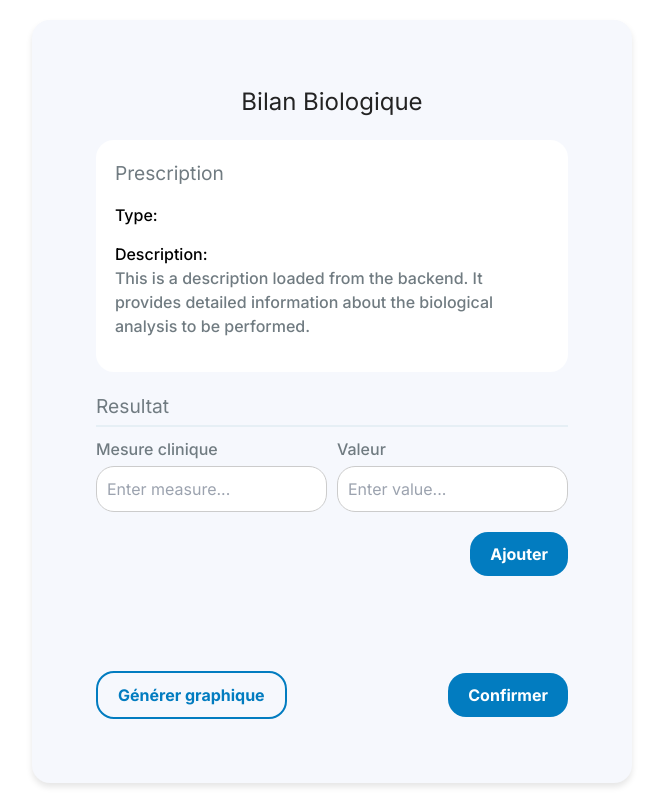
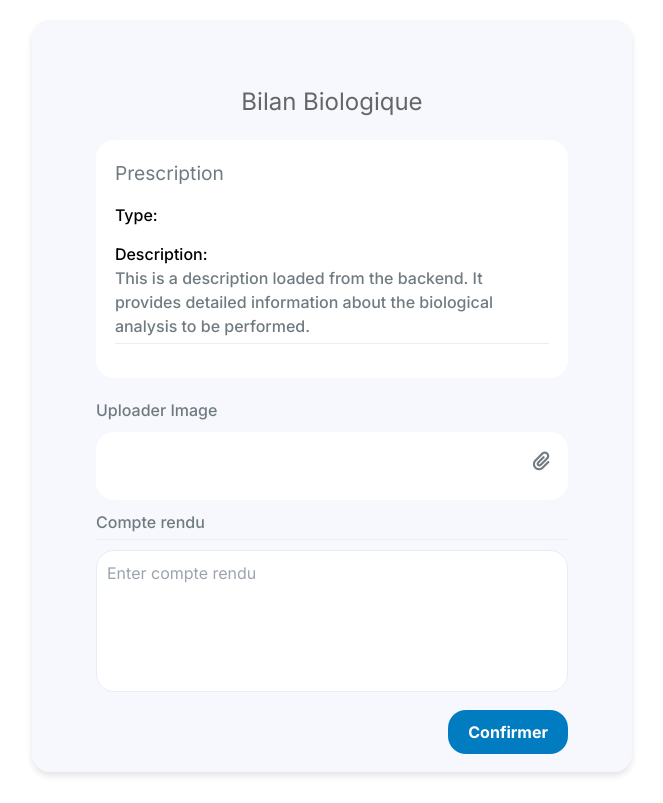
Before and after one commit to akaFatma/MedFlow, an Angular app in the folder frontend/: page /saisie-bilan in a window 1280 px wide. Shown: the whole page, without its empty margins (308-971 px from the left). Built offline with nearby package versions, Linux system fonts and the light colour scheme.

Commit message:
Your commit message

```diff
--- /dev/null
+++ b/frontend/src/app/components/saisie-bilan1/saisie-bilan1.component.html
@@ -0,0 +1,38 @@
+<div class="bilan-biologique-container">
+    <h2>Bilan Biologique</h2>
+
+    <!-- Prescription Section -->
+    <div class="prescription-section">
+      <h3>Prescription</h3>
+      <div class="text-group">
+        <label>Type:</label>
+      </div>
+      <div class="text-group">
+        <label>Description:</label>
+        <div class="description-text">
+          This is a description loaded from the backend. It provides detailed
+          information about the biological analysis to be performed.
+        </div>
+      </div>
+    </div>
+
+    <!-- Uploader Image Section -->
+    <label class="section-label">Uploader Image</label>
+    <div class="uploader-section">
+
+      <div class="upload-input">
+        <input type="file" id="fileUploader" />
+        <i class="fas fa-paperclip"></i>
+
+      </div>
+    </div>
+
+    <!-- Compte Rendu Section -->
+    <div class="form-group">
+      <label for="compteRendu">Compte rendu</label>
+      <textarea id="compteRendu" rows="5" placeholder="Enter compte rendu"></textarea>
+    </div>
+
+    <!-- Confirm Button -->
+    <button type="button" class="confirm-button">Confirmer</button>
+  </div>
--- /dev/null
+++ b/frontend/src/app/components/saisie-bilan1/saisie-bilan1.component.scss
@@ -0,0 +1,140 @@
+$primary-color: #027CC0;
+$secondary-color: #707B81;
+$light-gray: #F6F8FD;
+$border-radius: 18px;
+$line-color: #E6EFF5;
+$font-family: "Inter", sans-serif;
+
+.bilan-biologique-container {
+    background-color: #f6f8fd;
+    font-family: $font-family;
+    max-width: 600px;
+    margin: 20px auto;
+    padding: 5%;
+    border-radius: $border-radius;
+    box-shadow: 0 4px 6px rgba(0, 0, 0, 0.1);
+
+    h2 {
+      text-align: center;
+      font-size: 1.5rem;
+      margin-bottom: 20px;
+      color: #666666;
+    }
+
+    .prescription-section {
+      background-color: #fff;
+      border-radius: $border-radius;
+      margin-bottom: 20px;
+      padding: 4%;
+
+      h3 {
+        font-size: 1.2rem;
+        color: $secondary-color;
+        margin-bottom: 15px;
+      }
+
+      .text-group {
+        margin-bottom: 15px;
+
+        label {
+          font-weight: 500;
+          color: #000000;
+          margin-bottom: 5px;
+        }
+
+        .description-text {
+          color: $secondary-color;
+          font-weight: 500;
+          line-height: 1.5;
+          border-bottom: 1px solid $line-color;
+          padding-bottom: 5px;
+        }
+      }
+    }
+
+    .section-label {
+      font-weight: 500;
+      color: $secondary-color;
+      margin-bottom: 10px;
+      display: block; // Ensures it’s treated as a block-level element
+    }
+
+    .uploader-section {
+      margin-top: 5px; // Adjust spacing between label and uploader section
+      background-color: #fff;
+      border-radius: $border-radius;
+      padding: 2%; // Reduce padding for a smaller section
+      display: flex;
+      flex-direction: column;
+      min-height: 50px; // Ensure the uploader section has a consistent minimum height
+    margin-bottom: 10px;
+      .upload-input {
+        margin-bottom: 10px;
+        border-radius: $border-radius;
+        padding: 2%;
+        display: flex;
+        align-items: center;
+        position: relative;
+        height: 40px;
+
+        input[type="file"] {
+          display: none; // Hide the file input
+        }
+
+        i {
+          font-size: 1.2rem;
+          color: $secondary-color;
+          cursor: pointer;
+          margin-left: auto;
+          line-height: 40px;
+        }
+      }
+    }
+
+    .form-group {
+      margin-bottom: 10px;
+
+      label {
+        font-weight: 500;
+        color: $secondary-color;
+        display: block;
+        margin-bottom: 10px;
+        border-bottom: 1px solid $line-color;
+        padding-bottom: 5px;
+      }
+
+      textarea {
+        width: 100%;
+        padding: 10px;
+        border-radius: $border-radius;
+        border: 1px solid $line-color;
+        resize: none;
+        font-family: $font-family;
+        font-size: 1rem;
+        color: $secondary-color;
+
+        &:focus {
+          outline: none;
+          border: 1px solid $primary-color;
+        }
+      }
+    }
+
+    .confirm-button {
+      width: auto;
+      padding: 10px 20px;
+      background-color: $primary-color;
+      color: #fff;
+      border: none;
+      border-radius: $border-radius;
+      font-size: 1rem;
+      font-weight: bold;
+      cursor: pointer;
+      float: right;
+      margin-top: 2px;
+
+      &:hover {
+        background-color: darken($primary-color, 10%);
+      }
+    }
+  }
--- /dev/null
+++ b/frontend/src/app/components/saisie-bilan1/saisie-bilan1.component.ts
@@ -0,0 +1,20 @@
+import { Component, OnInit } from '@angular/core';
+import { ActivatedRoute } from '@angular/router';
+
+@Component({
+  selector: 'app-saisie-bilan1',
+  templateUrl: './saisie-bilan1.component.html',
+  styleUrls: ['./saisie-bilan1.component.scss'],
+})
+export class SaisieBilan1Component implements OnInit {
+  bilanId: string | null = null;
+
+  constructor(private route: ActivatedRoute) {}
+
+  ngOnInit(): void {
+    // Subscribe to query parameters to retrieve the 'id'
+    this.route.queryParams.subscribe((params) => {
+      this.bilanId = params['id'];  // Retrieves the modified 'id' from the URL
+    });
+  }
+}
--- /dev/null
+++ b/frontend/src/app/pages/radiologue/radiologue.component.html
@@ -0,0 +1,7 @@
+<div class="laborantin-page">
+    <app-sidebar></app-sidebar>
+    <div class="main-content">
+      <app-header></app-header>
+      <app-labo-table></app-labo-table>
+    </div>
+  </div>
--- /dev/null
+++ b/frontend/src/app/pages/radiologue/radiologue.component.scss
@@ -0,0 +1,18 @@
+.laborantin-page {
+    display: flex;
+    flex-wrap: nowrap;
+
+    .main-content {
+      flex: 1;
+      padding: 20px;
+    }
+
+    @media (max-width: 768px) {
+      flex-wrap: wrap;
+
+      .main-content {
+        margin-left: 0;
+        padding: 10px;
+      }
+    }
+  }
--- a/frontend/src/index.html
+++ b/frontend/src/index.html
@@ -1,17 +1,20 @@
 <!doctype html>
 <html lang="en">
 <head>
-  <!-- FontAwesome -->
+  <!-- Meta Tags -->
+  <meta charset="utf-8">
+  <meta name="viewport" content="width=device-width, initial-scale=1">
+  <title>GestionDPI</title>
+  <base href="/">
+
+  <!-- Favicon -->
+  <link rel="icon" type="image/x-icon" href="favicon.ico">
+
+  <!-- Font Awesome -->
   <link rel="stylesheet" href="https://cdnjs.cloudflare.com/ajax/libs/font-awesome/6.0.0-beta3/css/all.min.css" />
 
   <!-- Google Fonts -->
   <link href="https://fonts.googleapis.com/css2?family=Inter:wght@400;600&display=swap" rel="stylesheet" />
-
-  <meta charset="utf-8">
-  <title>GestionDPI</title>
-  <base href="/">
-  <meta name="viewport" content="width=device-width, initial-scale=1">
-  <link rel="icon" type="image/x-icon" href="favicon.ico">
 </head>
 <body>
   <app-root></app-root>
```
Also changed, not shown: frontend/src/app/app.routes.ts (+9 -3 lines), frontend/src/app/pages/radiologue/radiologue.component.ts (added, +14 -0 lines), frontend/src/app/components/labo-table/labo-table.component.html (indentation only).
